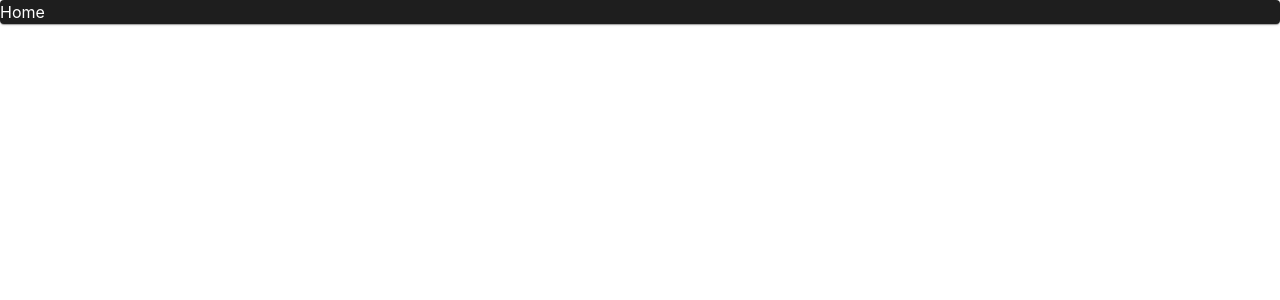
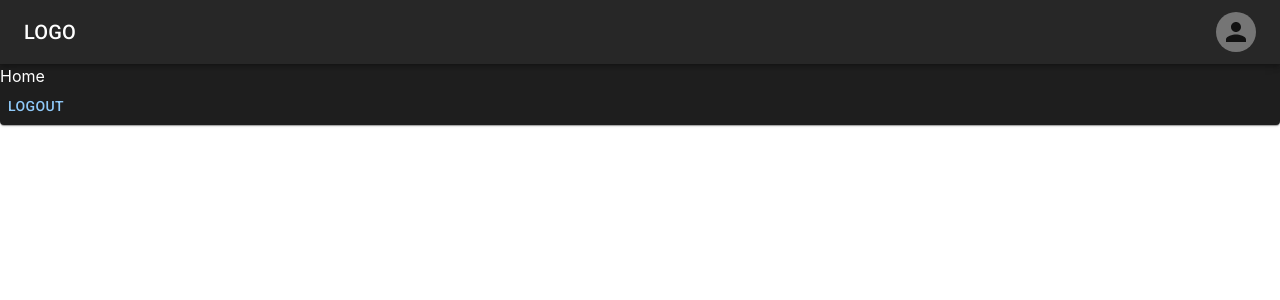
Before and after one commit to TylerGrayStudent/rt-chat-app, a Next.js app: page /home/HomePage in a window 1280 px wide. Shown: the top 300 px of the page. Built offline with nearby package versions, Linux system fonts and the light colour scheme.

Commit message:
new layout

```diff
--- /dev/null
+++ b/components/Logout/Logout.tsx
@@ -0,0 +1,18 @@
+import { Button } from "@mui/material";
+import { useRouter } from "next/router";
+import { logout } from "../../firebase/firebase";
+
+const Logout: React.FC = () => {
+  const router = useRouter();
+  const handleLogout = () => {
+    logout();
+    router.push("/");
+  };
+  return (
+    <>
+      <Button onClick={() => handleLogout()}>Logout</Button>
+    </>
+  );
+};
+
+export default Logout;
--- /dev/null
+++ b/components/Logout/index.tsx
@@ -0,0 +1 @@
+export { default } from "./Logout";
--- /dev/null
+++ b/components/Navbar/Navbar.tsx
@@ -0,0 +1,159 @@
+import {
+  AppBar,
+  Avatar,
+  Box,
+  Button,
+  Container,
+  IconButton,
+  Menu,
+  MenuItem,
+  Toolbar,
+  Tooltip,
+  Typography,
+} from "@mui/material";
+import MenuIcon from "@mui/icons-material/Menu";
+import { useState } from "react";
+import { useRouter } from "next/router";
+import { logout } from "../../firebase/firebase";
+
+const Navbar: React.FC = () => {
+  const router = useRouter();
+  const pages = ["Products", "Pricing", "Blog"];
+  const settings = [
+    { label: "Profile", action: () => {} },
+    { label: "Account", action: () => {} },
+    { label: "Dashboard", action: () => {} },
+    {
+      label: "Logout",
+      action: () => {
+        logout();
+        router.push("/");
+      },
+    },
+  ];
+
+  const [anchorElNav, setAnchorElNav] = useState<null | HTMLElement>(null);
+  const [anchorElUser, setAnchorElUser] = useState<null | HTMLElement>(null);
+
+  const handleOpenNavMenu = (event: React.MouseEvent<HTMLElement>) => {
+    setAnchorElNav(event.currentTarget);
+  };
+  const handleOpenUserMenu = (event: React.MouseEvent<HTMLElement>) => {
+    setAnchorElUser(event.currentTarget);
+  };
+
+  const handleCloseNavMenu = () => {
+    setAnchorElNav(null);
+  };
+
+  const handleCloseUserMenu = () => {
+    setAnchorElUser(null);
+  };
+  return (
+    <AppBar position="static">
+      <Container maxWidth="xl">
+        <Toolbar disableGutters>
+          <Typography
+            variant="h6"
+            noWrap
+            component="div"
+            sx={{ mr: 2, display: { xs: "none", md: "flex" } }}
+          >
+            LOGO
+          </Typography>
+
+          {/* <Box sx={{ flexGrow: 1, display: { xs: "flex", md: "none" } }}>
+            <IconButton
+              size="large"
+              aria-label="account of current user"
+              aria-controls="menu-appbar"
+              aria-haspopup="true"
+              onClick={handleOpenNavMenu}
+              color="inherit"
+            >
+              <MenuIcon />
+            </IconButton>
+            <Menu
+              id="menu-appbar"
+              anchorEl={anchorElNav}
+              anchorOrigin={{
+                vertical: "bottom",
+                horizontal: "left",
+              }}
+              keepMounted
+              transformOrigin={{
+                vertical: "top",
+                horizontal: "left",
+              }}
+              open={Boolean(anchorElNav)}
+              onClose={handleCloseNavMenu}
+              sx={{
+                display: { xs: "block", md: "none" },
+              }}
+            >
+              {pages.map((page) => (
+                <MenuItem key={page} onClick={handleCloseNavMenu}>
+                  <Typography textAlign="center">{page}</Typography>
+                </MenuItem>
+              ))}
+            </Menu>
+          </Box> */}
+          <Typography
+            variant="h6"
+            noWrap
+            component="div"
+            sx={{ flexGrow: 1, display: { xs: "flex", md: "none" } }}
+          >
+            LOGO
+          </Typography>
+          <Box sx={{ flexGrow: 1, display: { xs: "none", md: "flex" } }}>
+            {/* {pages.map((page) => (
+              <Button
+                key={page}
+                onClick={handleCloseNavMenu}
+                sx={{ my: 2, color: "white", display: "block" }}
+              >
+                {page}
+              </Button>
+            ))} */}
+          </Box>
+
+          <Box sx={{ flexGrow: 0 }}>
+            <Tooltip title="Open settings">
+              <IconButton onClick={handleOpenUserMenu} sx={{ p: 0 }}>
+                <Avatar
+                  alt="Remy Sharp"
+                  // src="/static/images/avatar/2.jpg"
+                />
+              </IconButton>
+            </Tooltip>
+            <Menu
+              sx={{ mt: "45px" }}
+              id="menu-appbar"
+              anchorEl={anchorElUser}
+              anchorOrigin={{
+                vertical: "top",
+                horizontal: "right",
+              }}
+              keepMounted
+              transformOrigin={{
+                vertical: "top",
+                horizontal: "right",
+              }}
+              open={Boolean(anchorElUser)}
+              onClose={handleCloseUserMenu}
+            >
+              {settings.map((setting) => (
+                <MenuItem key={setting.label} onClick={() => setting.action()}>
+                  <Typography textAlign="center">{setting.label}</Typography>
+                </MenuItem>
+              ))}
+            </Menu>
+          </Box>
+        </Toolbar>
+      </Container>
+    </AppBar>
+  );
+};
+
+export default Navbar;
--- a/package.json
+++ b/package.json
@@ -16,6 +16,7 @@
     "@emotion/styled": "^11.8.1",
     "@fontsource/roboto": "^4.5.5",
     "@mdx-js/react": "^2.1.1",
+    "@mui/icons-material": "^5.6.2",
     "@mui/lab": "^5.0.0-alpha.79",
     "@mui/material": "^5.6.2",
     "firebase": "^9.6.11",
--- a/pages/_app.tsx
+++ b/pages/_app.tsx
@@ -2,6 +2,10 @@ import "../styles/globals.css";
 import type { AppProps } from "next/app";
 import { ThemeProvider } from "@emotion/react";
 import { createTheme } from "@mui/material";
+import "@fontsource/roboto/300.css";
+import "@fontsource/roboto/400.css";
+import "@fontsource/roboto/500.css";
+import "@fontsource/roboto/700.css";
 
 const darkTheme = createTheme({
   palette: {
--- a/pages/home/HomePage.tsx
+++ b/pages/home/HomePage.tsx
@@ -1,10 +1,14 @@
 import { Paper } from "@mui/material";
 import { NextPage } from "next";
+import Logout from "../../components/Logout";
+import Navbar from "../../components/Navbar/Navbar";
 
 const Home: NextPage = () => {
   return (
     <Paper className="h-full">
+      <Navbar />
       <h1>Home</h1>
+      <Logout />
     </Paper>
   );
 };
```
Also changed, not shown: pages/index.tsx (+28 -61 lines), 1 other file (tests, documents, lock files or other folders).
